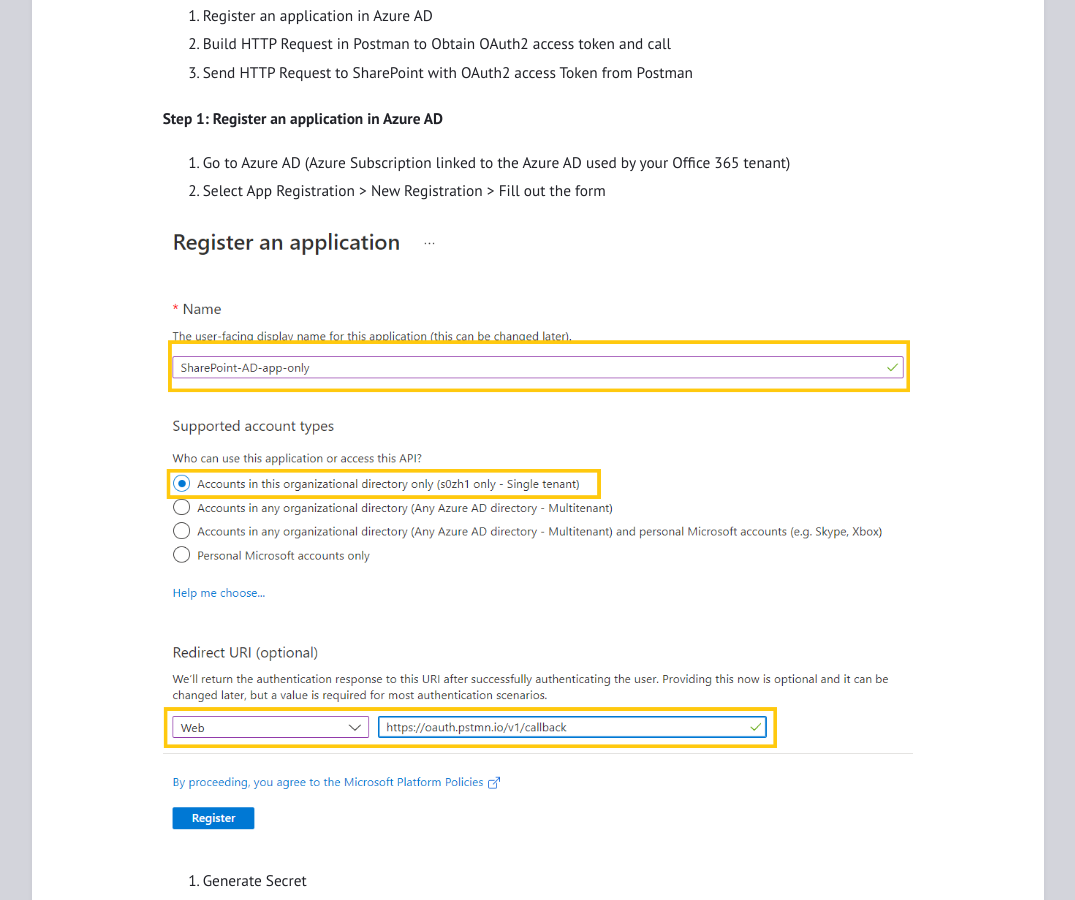
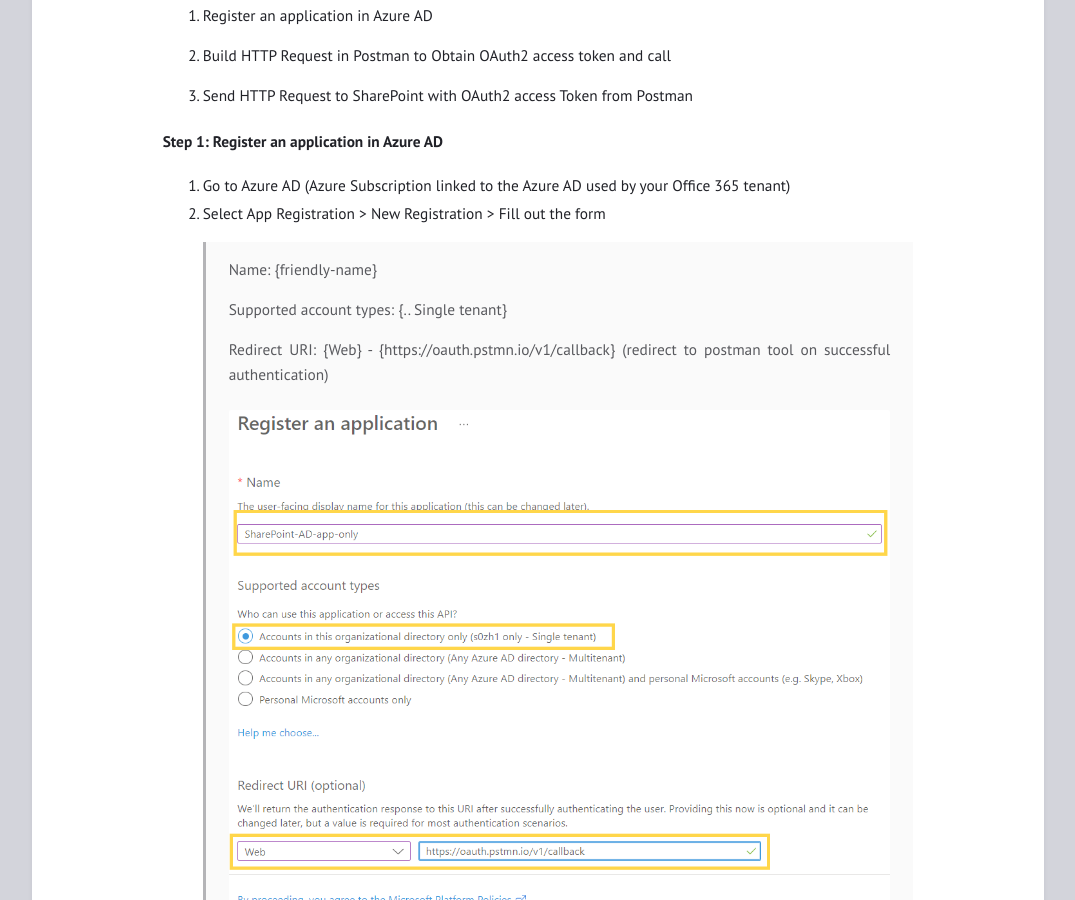
Before and after one commit to vstudio365/vstudio365.github.io, a Jekyll site: the page built from docs/_posts/2022-07-26-Call-SharePoint-REST-API-from-Postman-using-OAuth2-Authorization-Flow.md, in a window 1280 px wide and 900 px high, scrolled down 556 px. Shown: the whole window, without its empty margins (102-1177 px from the left). Built offline with Jekyll 4.4.1, drawn with Linux system fonts in a browser that asks for light colours.

Commit message:
update image

```diff
--- a/docs/_posts/2022-07-26-Call-SharePoint-REST-API-from-Postman-using-OAuth2-Authorization-Flow.md
+++ b/docs/_posts/2022-07-26-Call-SharePoint-REST-API-from-Postman-using-OAuth2-Authorization-Flow.md
@@ -19,25 +19,32 @@
 ### Implementation Steps:
 
 1. Register an application in Azure AD
-1. Build HTTP Request in Postman to Obtain OAuth2 access token and call
-1. Send HTTP Request to SharePoint with OAuth2 access Token from Postman
+
+2. Build HTTP Request in Postman to Obtain OAuth2 access token and call
+
+3. Send HTTP Request to SharePoint with OAuth2 access Token from Postman
 
 #### Step 1: Register an application in Azure AD
 1. Go to Azure AD (Azure Subscription linked to the Azure AD used by your Office 365 tenant)
-1. Select App Registration > New Registration > Fill out the form
-
-![screenshot](https://vstudio365.github.io/assets/screenshots/app-registration-form-01.jpg)
-
-1. Generate Secret
-1. Set Permission
+2. Select App Registration > New Registration > Fill out the form
+>
+> Name: {friendly-name}
+>
+> Supported account types: {.. Single tenant}
+>
+> Redirect URI: {Web} - {https://oauth.pstmn.io/v1/callback} (redirect to postman tool on successful authentication)
+>
+![screenshot](/assets/screenshots/app-registration-form-01.jpg)
+3. Generate Secret
+4. Set Permission
         API Permissions > Add a Permission > SharePoint > Application Permissions > Select Sites.FullControl.All (or as required) > Add Permissions
 
 #### Step 2: Build HTTP Request in Postman to Obtain OAuth2 access token and call
 
 1. Go to **Postman**
 1. Create HTTP Request
-1. Go to **Authorization** tab, select **Oauth 2.0** and fill values as below and click on **Get New Access Token**
-1. After Authentication Complete, click proceed > Use Token
+3. Go to **Authorization** tab, select **Oauth 2.0** and fill values as below and click on **Get New Access Token**
+4. After Authentication Complete, click proceed > Use Token
 
 #### Step 3: Send HTTP Request to SharePoint with OAuth2 access Token from Postman
 
```
Also changed, not shown: docs/assets/screenshots/app-reg-form-01.jpg (added), docs/assets/screenshots/app-reg-form-02.jpg (added).
